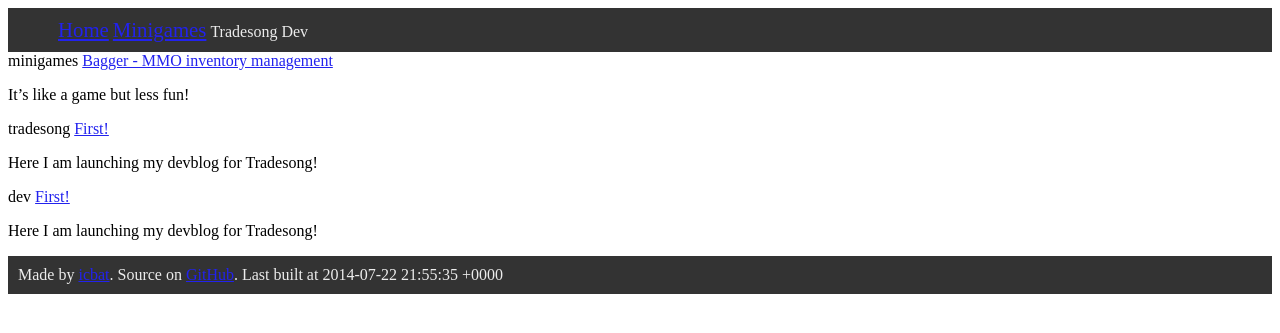
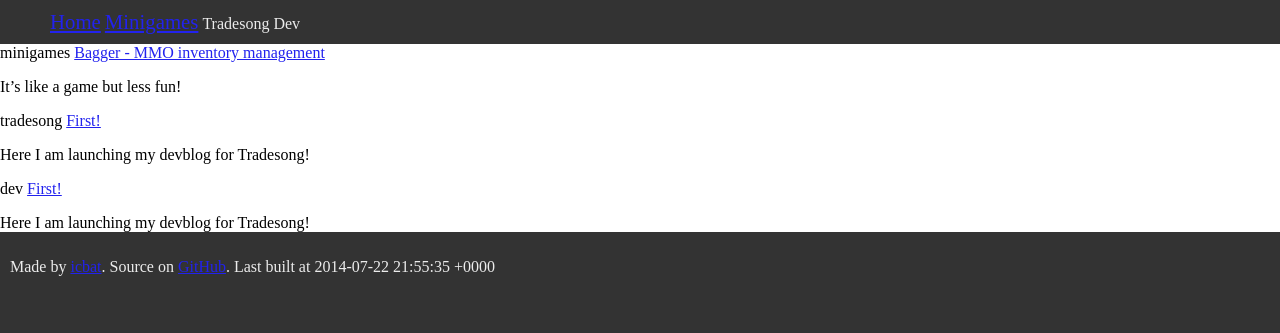
Before and after one commit to icbat/icbat.github.io, a Jekyll site: the page built from index.md, in a window 1280 px wide. Shown: the top 333 px of the page. Built offline with Jekyll 4.4.1, drawn with Linux system fonts in a browser that asks for light colours.

Commit message:
Changing colors some more

```diff
--- a/stylesheets/stylesheet.css
+++ b/stylesheets/stylesheet.css
@@ -1,4 +1,6 @@
+body {margin: 0; padding: 0; background-color: #333; color: #ececec}
 header ul li, header ul {display: inline}
 header ul li a {font-size: 1.3em}
-header, footer {margin:0; padding: 10; background-color: #333; color: #ececec}
+header, footer {padding: 10;}
 a, a:visited {color: #22e}
+div {background-color:#fff; color: #000}
```
